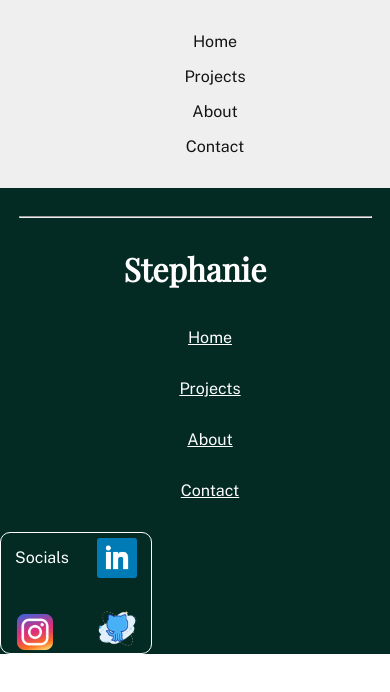
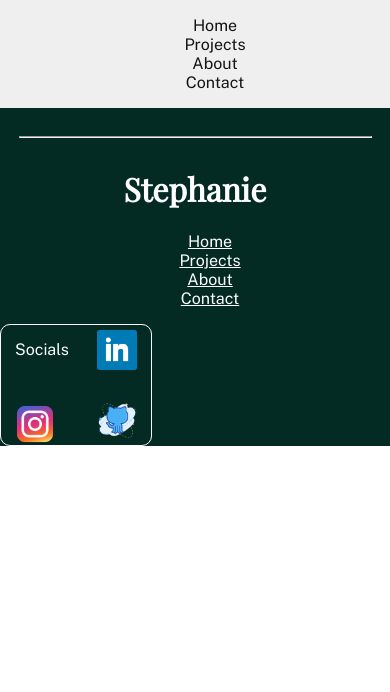
Before and after one commit to Stephanie01011011/portfoliosrl, a React (Create React App) app: page / in a window 390 px wide. Shown: the top 692 px of the page. Built offline with nearby package versions, Linux system fonts and the light colour scheme; a web font is replaced by a local one.

Commit message:
Fix menu misalignment

```diff
--- a/src/App.css
+++ b/src/App.css
@@ -684,5 +684,9 @@ h1{
     margin-top: 25vh;
 
   }
+  ul p{
+    margin: auto;
+
+  }
 
 }
```
